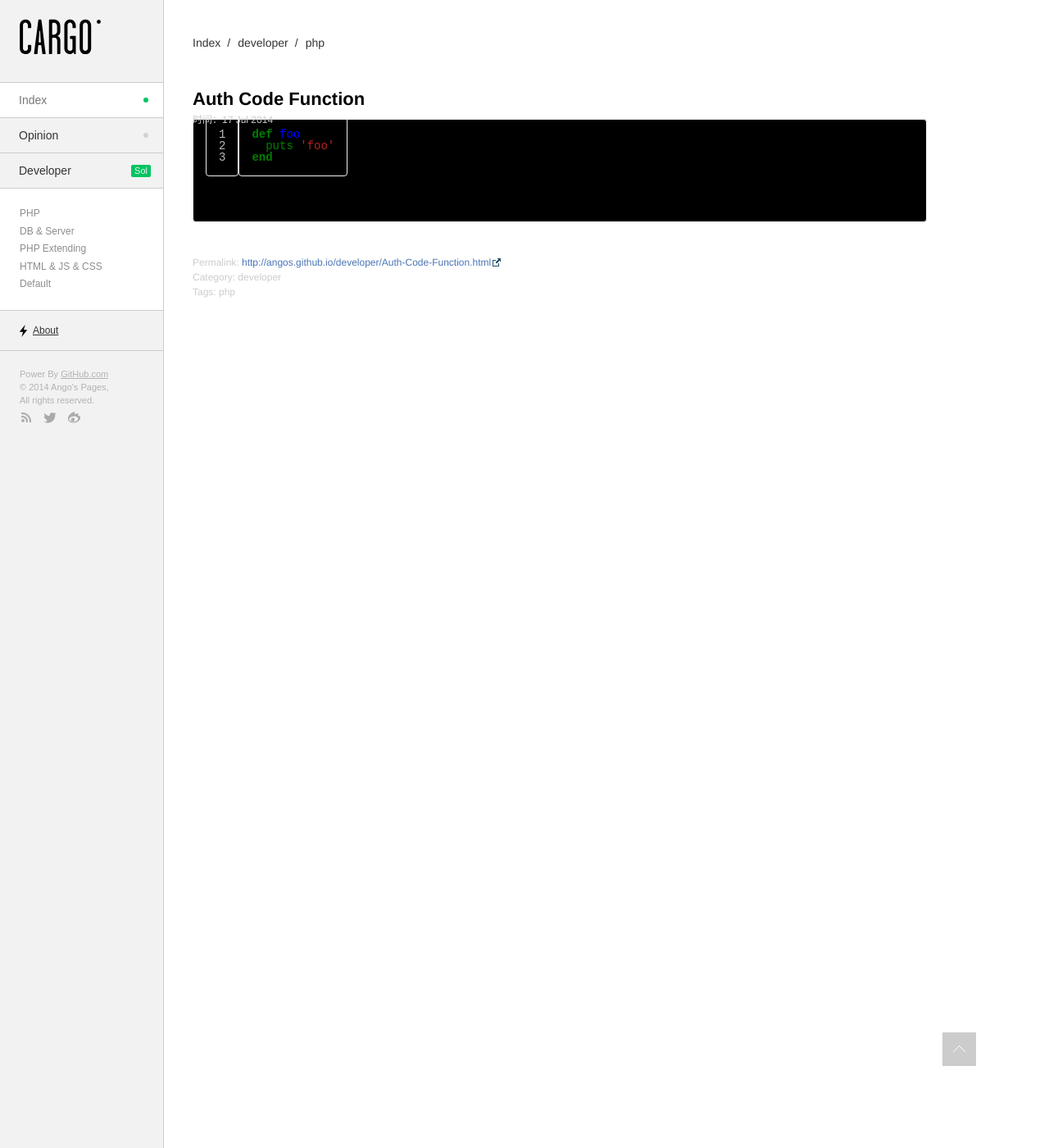
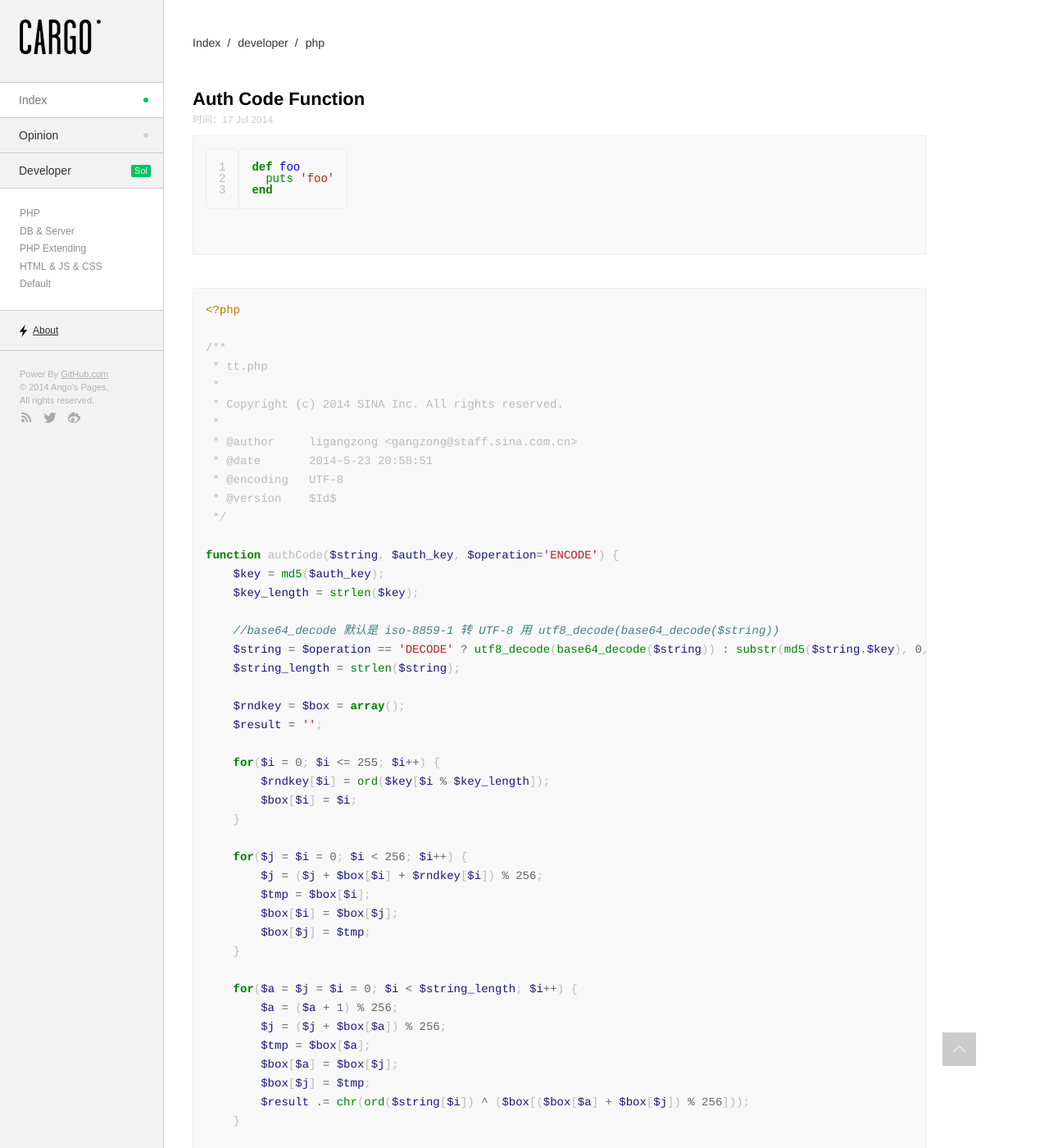
Before and after one commit to Angos/angos.github.io, a Jekyll site: the page built from _posts/developer/2014-07-17-Auth-Code-Function.md, in a window 1280 px wide and 1400 px high. Shown: the whole window at 82% size. Built offline with Jekyll 4.4.1, drawn with Linux system fonts in a browser that asks for light colours; nearby versions of some CDN libraries; Markdown is read by kramdown in place of the engine named in the settings; some of the changed text lies outside the part shown.

Commit message:
modified

````diff
--- a/_posts/developer/2014-07-17-Auth-Code-Function.md
+++ b/_posts/developer/2014-07-17-Auth-Code-Function.md
@@ -14,3 +14,65 @@ def foo
   puts 'foo'
 end
 {% endhighlight %}
+
+
+```php
+<?php
+
+/**
+ * tt.php
+ *
+ * Copyright (c) 2014 SINA Inc. All rights reserved.
+ *
+ * @author     ligangzong <gangzong@staff.sina.com.cn>
+ * @date       2014-5-23 20:58:51
+ * @encoding   UTF-8
+ * @version    $Id$
+ */
+
+function authCode($string, $auth_key, $operation='ENCODE') {
+    $key = md5($auth_key);
+    $key_length = strlen($key);
+
+    //base64_decode 默认是 iso-8859-1 转 UTF-8 用 utf8_decode(base64_decode($string))
+    $string = $operation == 'DECODE' ? utf8_decode(base64_decode($string)) : substr(md5($string.$key), 0, 8).$string;
+    $string_length = strlen($string);
+
+    $rndkey = $box = array();
+    $result = '';
+
+    for($i = 0; $i <= 255; $i++) {
+        $rndkey[$i] = ord($key[$i % $key_length]);
+        $box[$i] = $i;
+    }
+
+    for($j = $i = 0; $i < 256; $i++) {
+        $j = ($j + $box[$i] + $rndkey[$i]) % 256;
+        $tmp = $box[$i];
+        $box[$i] = $box[$j];
+        $box[$j] = $tmp;
+    }
+
+    for($a = $j = $i = 0; $i < $string_length; $i++) {
+        $a = ($a + 1) % 256;
+        $j = ($j + $box[$a]) % 256;
+        $tmp = $box[$a];
+        $box[$a] = $box[$j];
+        $box[$j] = $tmp;
+        $result .= chr(ord($string[$i]) ^ ($box[($box[$a] + $box[$j]) % 256]));
+    }
+
+    if($operation == 'DECODE') {
+        if(substr($result, 0, 8) == substr(md5(substr($result, 8).$key), 0, 8)) {
+            return substr($result, 8);
+        } else {
+            return '';
+        }
+    } else {
+        //base64_encode 默认是 iso-8859-1 转 UTF-8 用 base64_encode(utf8_encode($result))
+        return str_replace('=', '',base64_encode(utf8_encode($result)));
+    }
+}
+```
+
+this is a highlight file test.
--- a/assets/styles/default.css
+++ b/assets/styles/default.css
@@ -158,7 +158,7 @@ code {
 }
 
 pre {
-	background-color: #000;
+	/*background-color: #000;*/
 	padding: 15px;
 	overflow: auto;
 	margin-bottom: 40px;
@@ -168,7 +168,7 @@ pre {
 	-moz-border-radius: 4px 4px 4px 4px;
 	border-radius: 4px 4px 4px 4px;
 	color: #b9bdb6;
-	margin-top: -20px;
+	/*margin-top: -20px;*/
 }
 
 h4+pre, h3+pre {
````
